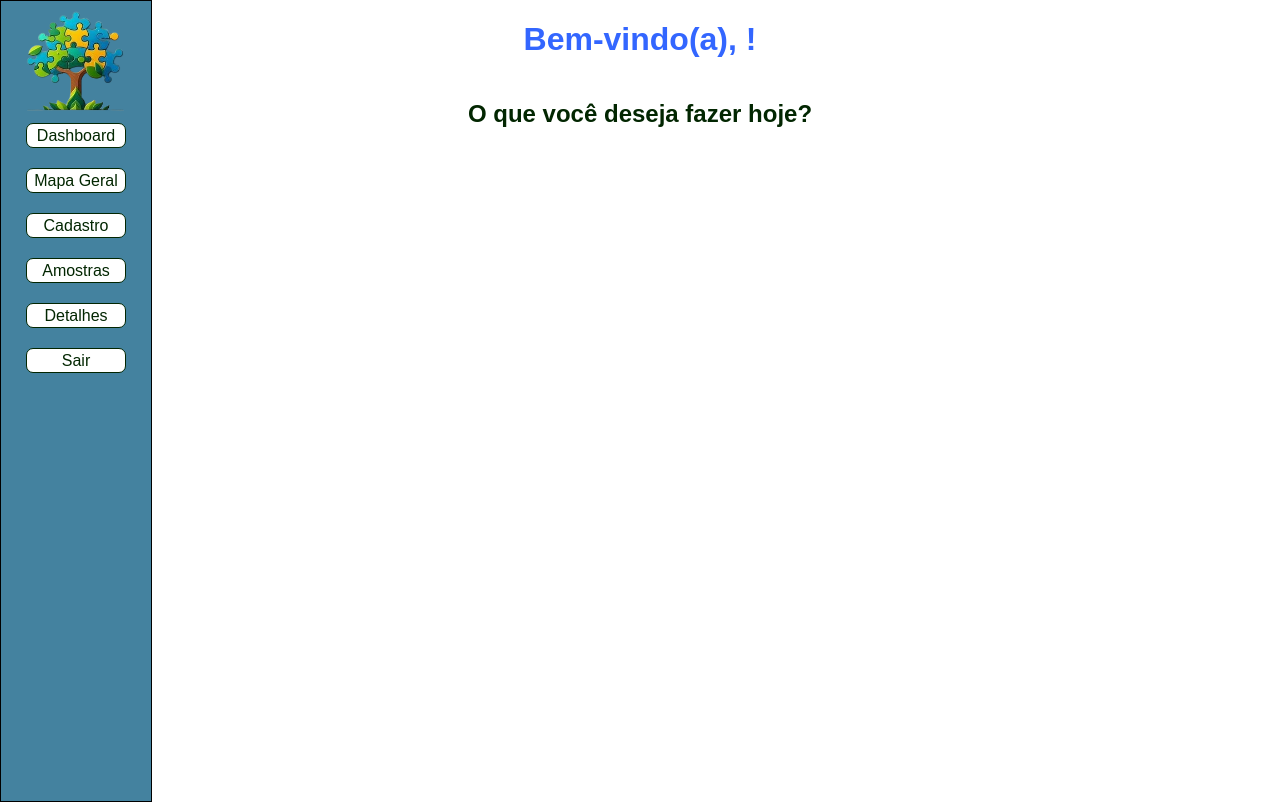
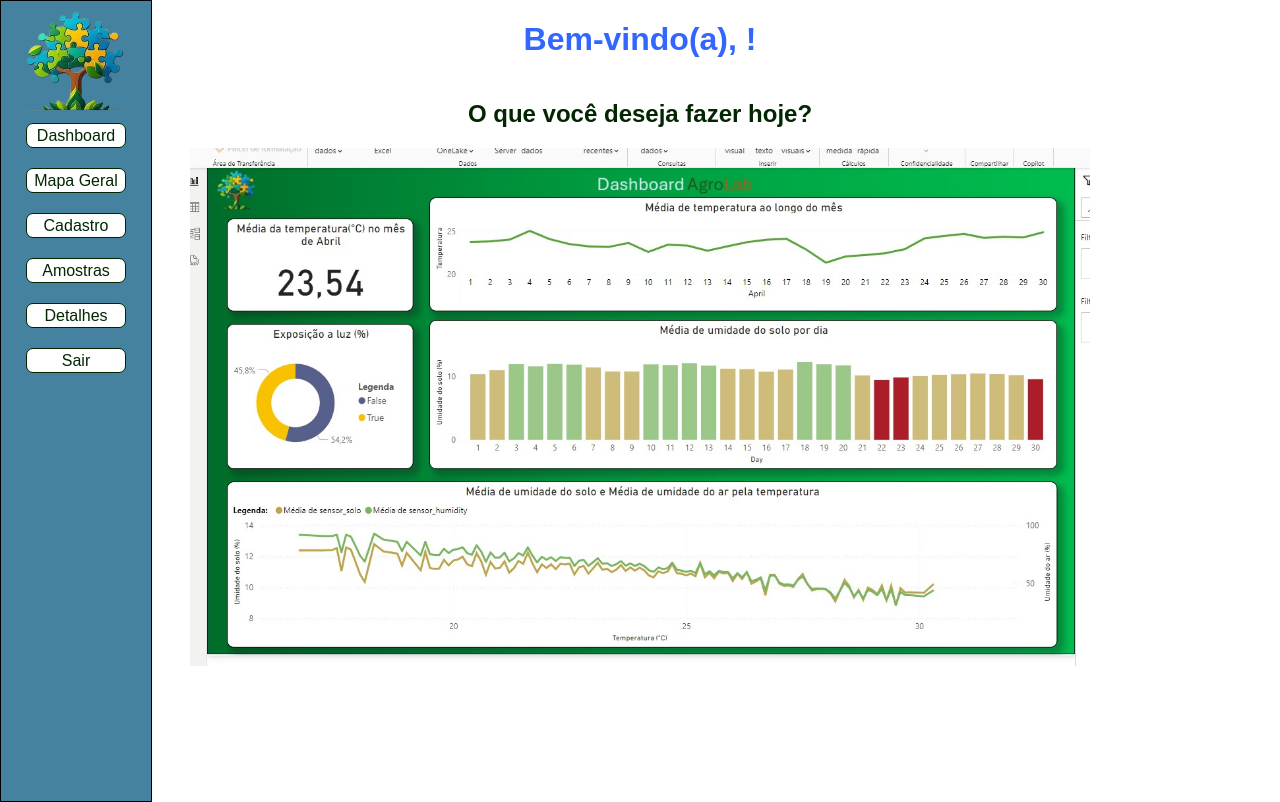
Before and after one commit to bruuno1994/agrolab, a React (Create React App) app in the folder frontend/: page /Dashboard in a window 1280 px wide. Built offline with nearby package versions, Linux system fonts and the light colour scheme.

Commit message:
imagem de dashboard

```diff
--- a/frontend/src/pages/Dashboard.jsx
+++ b/frontend/src/pages/Dashboard.jsx
@@ -23,6 +23,7 @@ function Dashboard() {
       <div className="container-dashboard">
         <h1>Bem-vindo(a), {nomeUsuario}!</h1>
         <h2>O que você deseja fazer hoje?</h2>
+        <img src="/img/dashboard.jpg" alt="dashboard" width={900} />
         <Sidebar />
 
       </div>
```
Also changed, not shown: frontend/public/img/dashboard.jpg (added).
